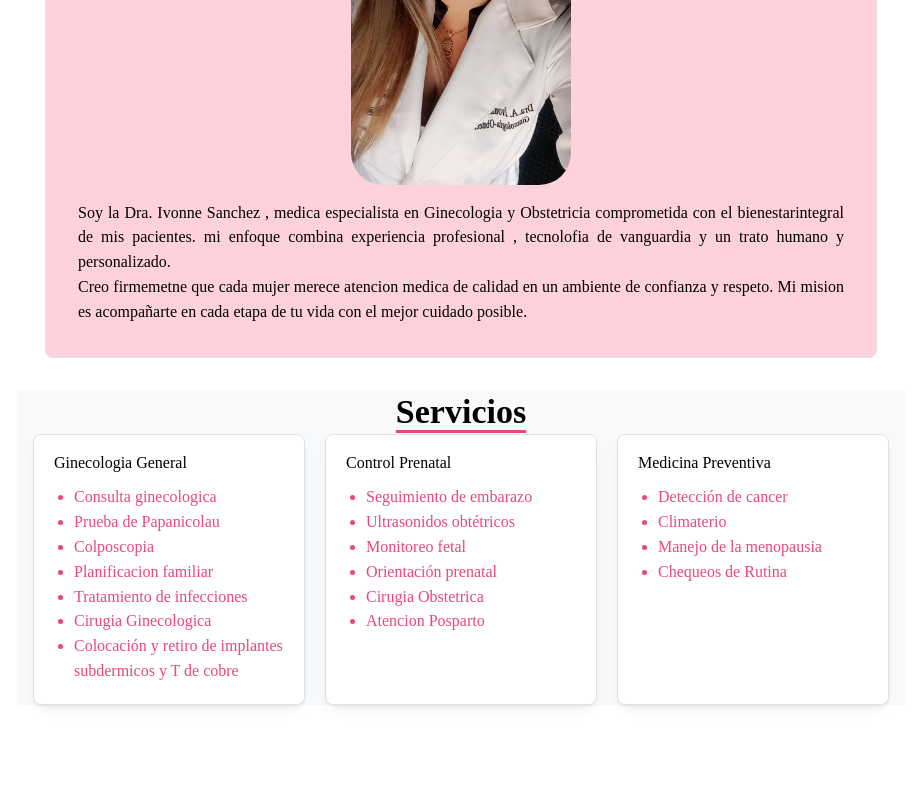
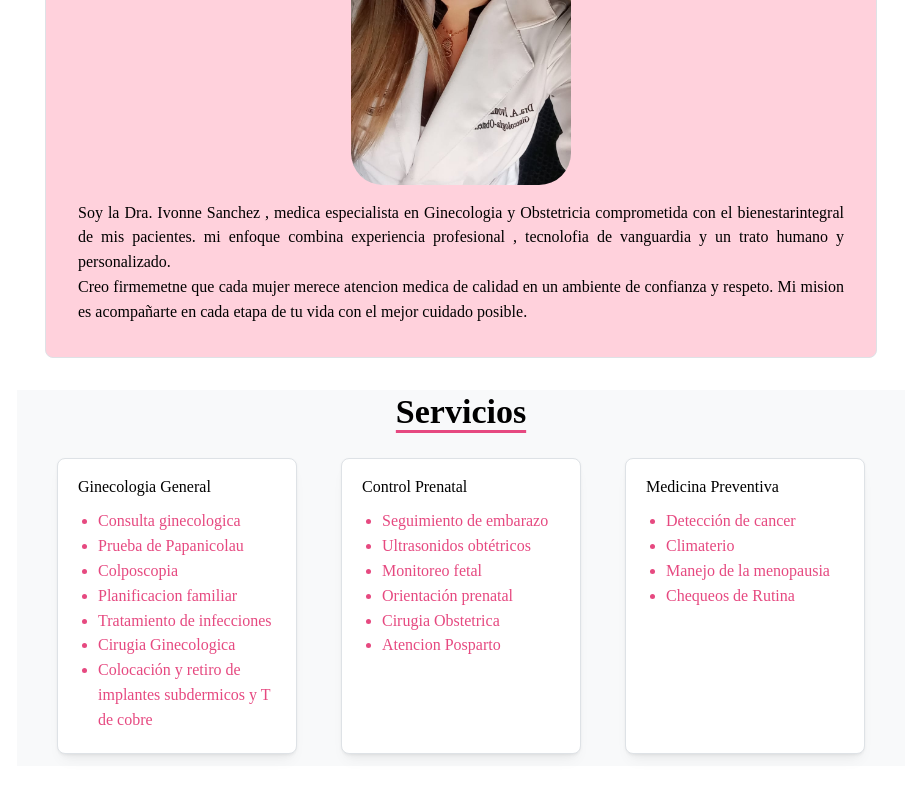
Before and after one commit to tofivann/landing_page_dra, a React (Vite) app: page / in a window 1280 px wide. Shown: the part 695-1495 px from the top of the page, without its empty margins (179-1100 px from the left). Before the commit the page ends 1436 px from the top, so only its background shows below. Built offline with nearby package versions, Linux system fonts and the light colour scheme; a web font is replaced by a local one.

Commit message:
arreglando menu

```diff
--- a/src/components/CardServicio.tsx
+++ b/src/components/CardServicio.tsx
@@ -13,7 +13,7 @@ interface CardProps {
 
 export function CardServicio({ servicio }: CardProps) {
   return (
-    <Card key={servicio.id} shadow="sm" padding="lg" radius="md" withBorder>
+    <Card key={servicio.id} shadow="sm" padding="lg" radius="md" withBorder m="sm">
       <Card.Section></Card.Section>
 
       <Group justify="space-between" mt="md" mb="xs">
--- a/src/components/Navbar.module.css
+++ b/src/components/Navbar.module.css
@@ -32,5 +32,5 @@
 :global(#sobre-mi),
 :global(#Servicios),
 :global(#contacto) {
-  scroll-margin-top: 100px;
+  scroll-margin-top: 110px;
 }
--- a/src/components/PropertyGrip.tsx
+++ b/src/components/PropertyGrip.tsx
@@ -21,6 +21,8 @@ export function ProperyGrip({ listaServicios }: ProperyGripProps) {
           Servicios
         </Title>
         <SimpleGrid
+        p={"0"}
+        m="sm"
           cols={{ base: 1, sm: 2, md: 3 }}
           spacing="lg"
           verticalSpacing="lg"
```
